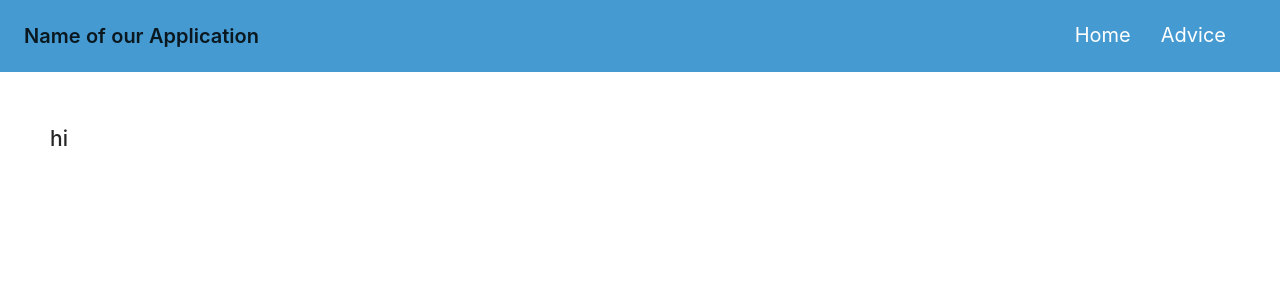
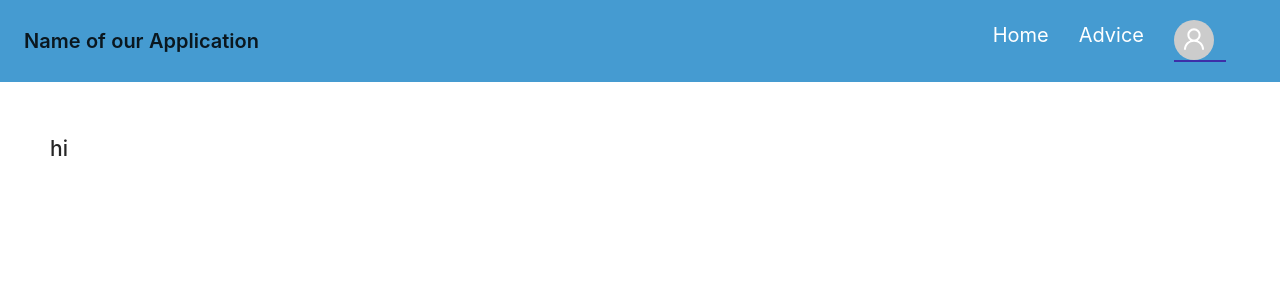
Before and after one commit to ReshmiCode/WeHack, a React (Create React App) app: page /profile in a window 1280 px wide. Before the commit this address led to /. Shown: the top 300 px of the page. Built offline with nearby package versions, Linux system fonts and the light colour scheme.

Commit message:
add a prof page

```diff
--- a/src/App.js
+++ b/src/App.js
@@ -9,6 +9,7 @@ import LandingPage from "./screens/LandingPage";
 import CompanyList from "./screens/CompanyList";
 import CompanyDetail from "./screens/CompanyDetail";
 import Advice from "./screens/Advice";
+import Profile from "./screens/Profile";
 import "./App.css";
 
 function App() {
@@ -19,6 +20,7 @@ function App() {
         <Route path="/companies" exact component={CompanyList} />
         <Route path="/companies/:id" exact component={CompanyDetail} />
         <Route path="/advice" exact component={Advice} />
+        <Route path="/profile" exact component={Profile} />
         <Redirect to="/" />
       </Switch>
     </Router>
--- a/src/components/NavBar.js
+++ b/src/components/NavBar.js
@@ -1,6 +1,7 @@
 import React from "react";
 import { NavLink } from "react-router-dom";
-import { PageHeader } from "antd";
+import { PageHeader, Avatar } from "antd";
+import { UserOutlined } from "@ant-design/icons";
 
 const LandingPage = () => {
   return <PageHeader title="Name of our Application" extra={<NavLinks />} />;
@@ -15,6 +16,9 @@ const NavLinks = () => {
       <NavLink exact className="navLink" to="/advice">
         Advice
       </NavLink>
+      <NavLink exact className="navLink" to="/profile">
+        <Avatar size="large" icon={<UserOutlined />} />
+      </NavLink>
     </div>
   );
 };
--- /dev/null
+++ b/src/screens/Profile.js
@@ -0,0 +1,17 @@
+import React from "react";
+import { Layout } from "antd";
+import NavBar from "../components/NavBar";
+const { Content } = Layout;
+
+const Profile = () => {
+  return (
+    <Layout>
+      <NavBar />
+      <Content className="mainContent">
+        <h2>hi</h2>
+      </Content>
+    </Layout>
+  );
+};
+
+export default Profile;
```
